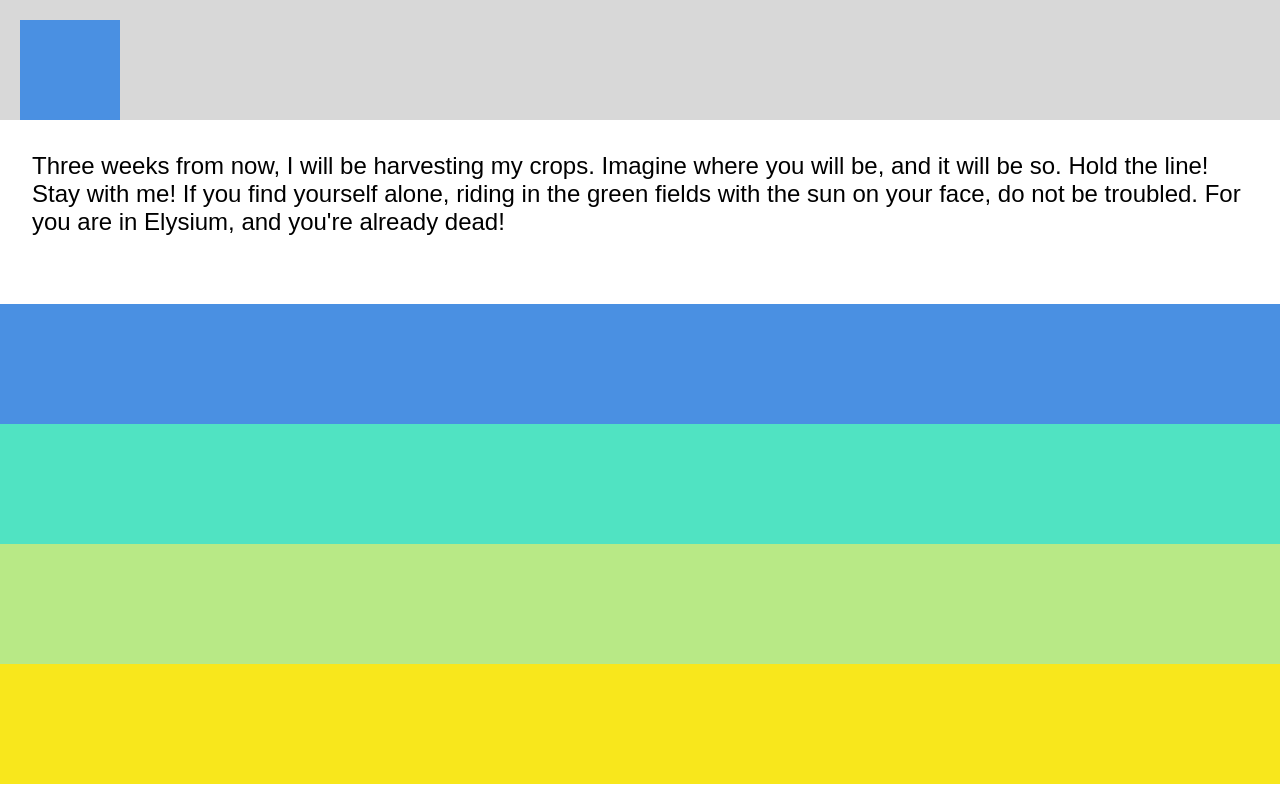
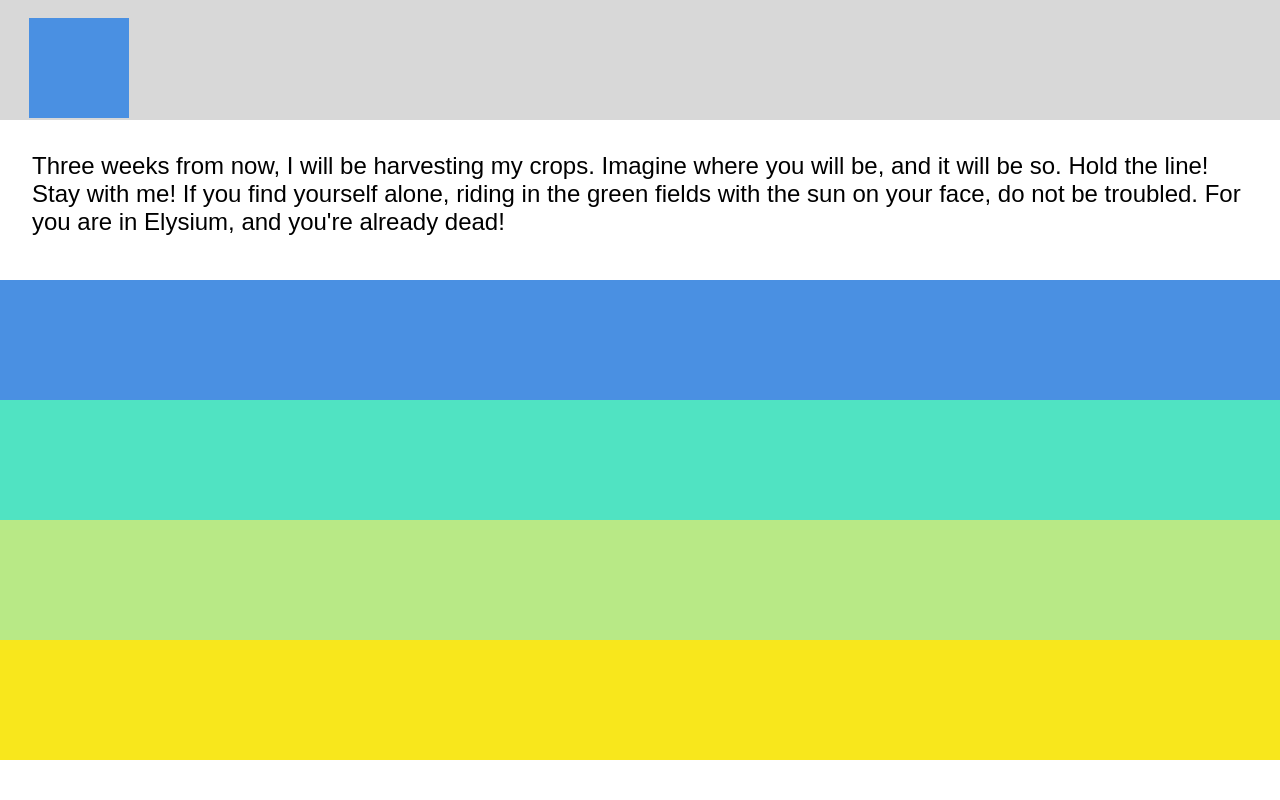
Before and after one commit to splanderson/html-practice, a plain HTML site: page third/index.html in a window 1280 px wide. Drawn offline with Linux system fonts and the light colour scheme.

Commit message:
third project upload, could use some tweaking

```diff
--- a/third/index.html
+++ b/third/index.html
@@ -7,7 +7,7 @@
   </head>
   <body>
     <header>
-      <div id="user-icon"></div>
+      <div class="user-icon"></div>
     </header>
     <p>Three weeks from now, I will be harvesting my crops. Imagine where you will be, and it will be so. Hold the line! Stay with me! If you find yourself alone, riding in the green fields with the sun on your face, do not be troubled. For you are in Elysium, and you're already dead!</p>
     <div class="one"></div>
--- a/third/style.css
+++ b/third/style.css
@@ -1,6 +1,7 @@
 * {
   margin: 0;
   height: 100vh;
+  box-sizing: border-box;
 }
 
 header {
@@ -8,20 +9,20 @@ header {
   height: 15%;
 }
 
-#user-icon {
+.user-icon {
   background-color: #4A90E2;
   height: 100px;
   width: 100px;
-  margin: 20px;
-  float: left;
-  position: relative;
+  position: absolute;
+  top: 2.3%;
+  left: 2.3%;
 }
 
 p {
-  height: 15%;
+  height: 20%;
   padding: 2.5%;
   font-family: sans-serif;
-  font-size: x-large;
+  font-size: 3vmin;
 }
 
 .one {
```
